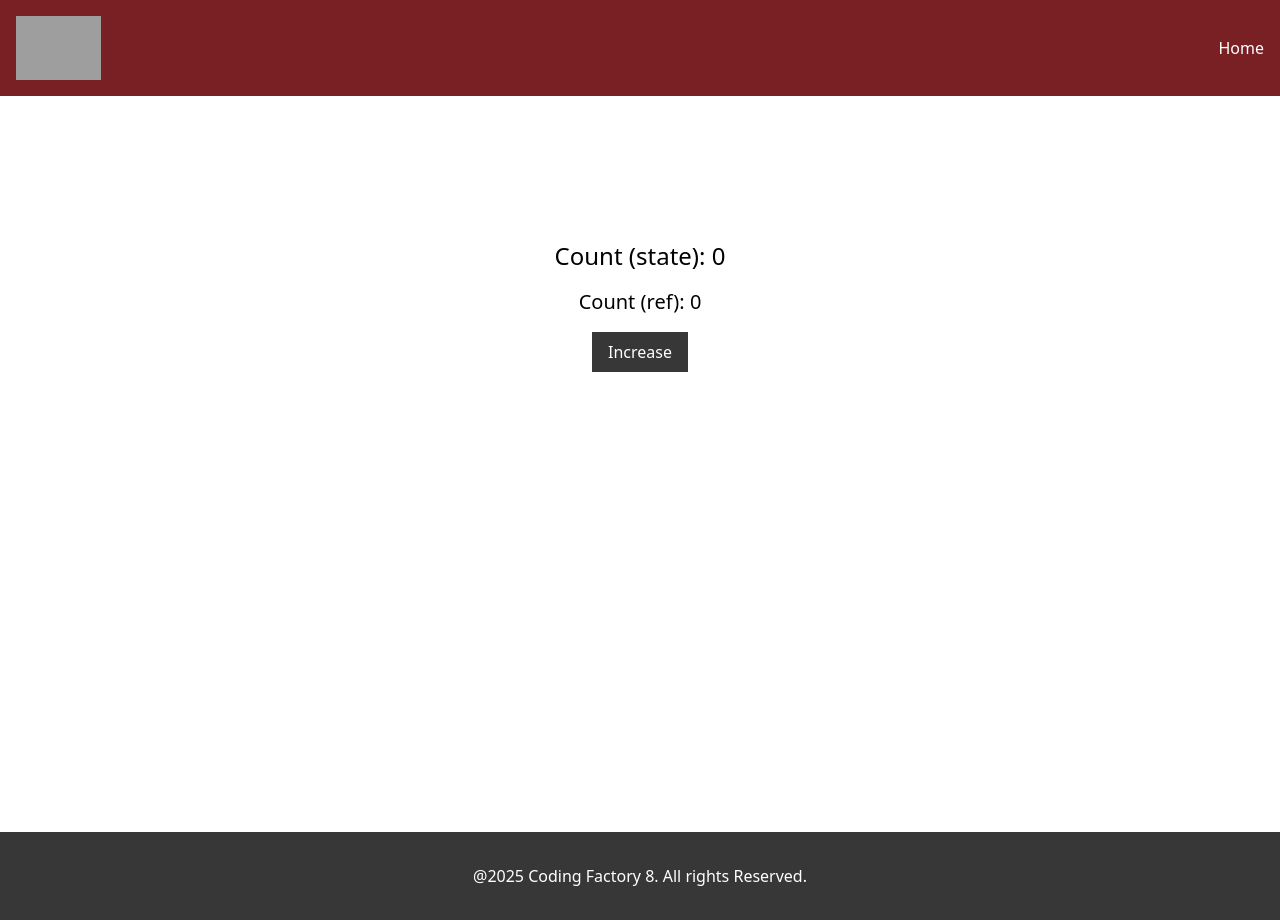
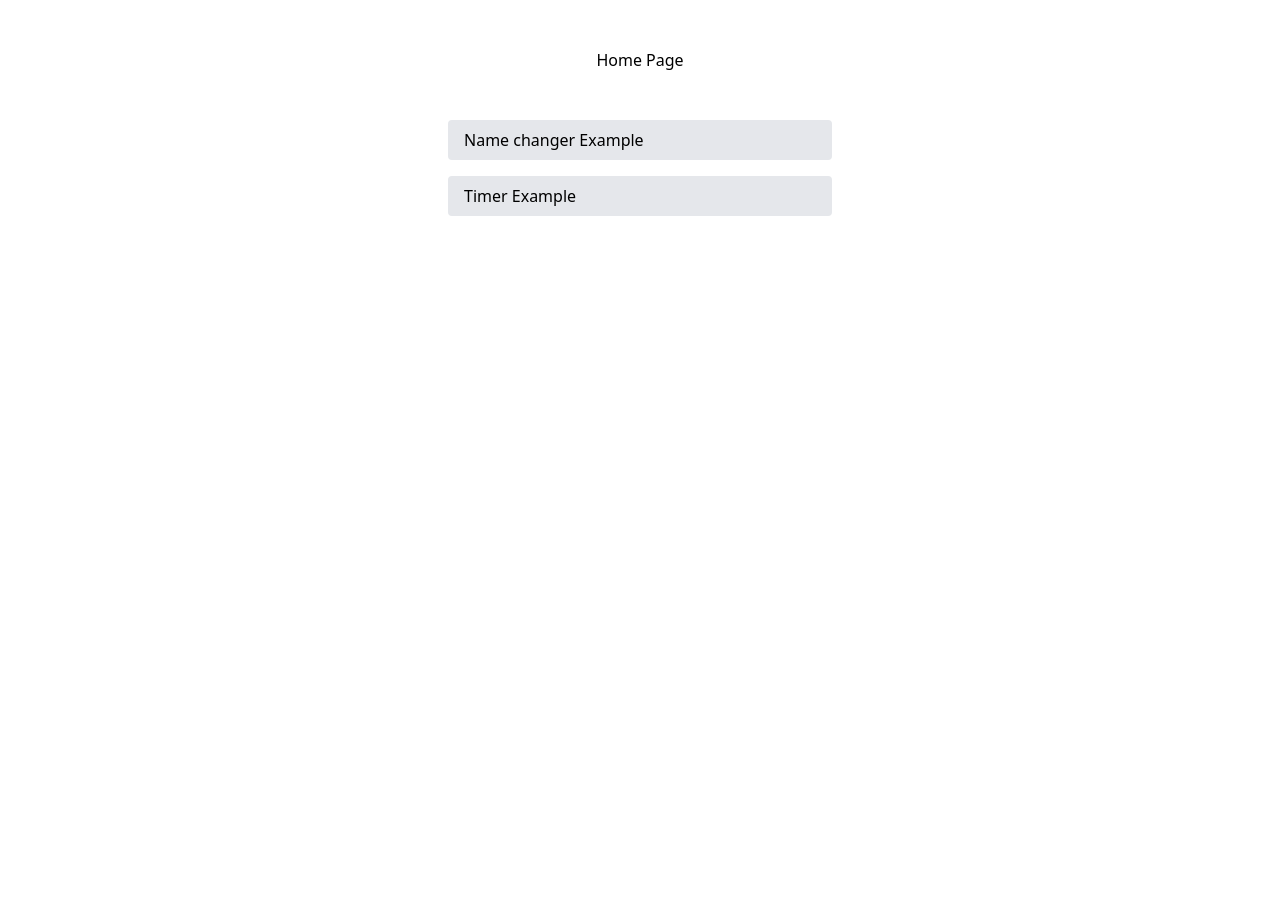
Before and after one commit to Eirini-Triantafyllou/CF8-react-intro, a React (Vite) app: page / in a window 1280 px wide. After the commit the page ends 800 px from the top, so only its background shows below. Built offline with nearby package versions, Linux system fonts and the light colour scheme; grey boxes are pictures that could not be loaded.

Commit message:
feat: using react-router library

```diff
--- a/package.json
+++ b/package.json
@@ -14,6 +14,7 @@
     "@types/node": "^24.5.2",
     "react": "^19.1.1",
     "react-dom": "^19.1.1",
+    "react-router": "^7.9.3",
     "tailwindcss": "^4.1.13"
   },
   "devDependencies": {
--- a/src/App.tsx
+++ b/src/App.tsx
@@ -5,10 +5,15 @@
 // import ArrowFunctionalComponentWithProps from "./components/ArrowFunctionalComponentWithProps.tsx";
 // import ArrowFunctionalComponentWithPropsType from "./components/ArrowFunctionalComponentWithPropsType.tsx";
 // import Card from "./components/Card.tsx";
-import Layout from "./components/Layout.tsx";
+// import Layout from "./components/Layout.tsx";
 // import FocusInput from "./components/FocusInput.tsx";
 // import PreviousValue from "./components/PreviousValue.tsx";
-import CounterWithRef from "./components/CounterWithRef.tsx";
+// import CounterWithRef from "./components/CounterWithRef.tsx";
+// import {useEffect} from "react";
+import {BrowserRouter, Route, Routes} from "react-router";
+import NameChanger from "./components/NameChanger.tsx";
+import HomePage from "./pages/HomePage.tsx";
+import Timer from "./components/Timer.tsx";
 // import WindowSize from "./components/WindowSize.tsx";
 // import NameChangerWithEffect from "./components/NameChangerWithEffect.tsx";
 
@@ -37,7 +42,14 @@
     //     return () => clearInterval(id);
     // }, [])
 
-
+   // useEffect(() => {
+   //     history.pushState({page: 1}, "", "/page");
+   //     history.replaceState({page: 1}, "", "/page1");
+   //
+   //     window.onpopstate = (e) => {
+   //         console.log(e.state);
+   //     }
+   // })
 
     return (
         <>
@@ -57,7 +69,7 @@
             {/*    description="Lorem ipsum dolor sit amet, consectetur adipisicing elit. Quod, veniam."*/}
             {/*  />*/}
             {/*</Card>*/}
-            <Layout>
+            {/*<Layout>*/}
 
                 {/*<ArrowFunctionalComponentWithPropsType*/}
                 {/*    title="Is an Arrow Functional Component With 2 Props"*/}
@@ -86,9 +98,18 @@
 
                 {/*<PreviousValue />*/}
 
-                <CounterWithRef />
+                {/*<CounterWithRef />*/}
 
-            </Layout>
+            {/*</Layout>*/}
+
+            <BrowserRouter>
+                <Routes>
+                    <Route index element={<HomePage />} />
+                    <Route path="name-changer" element={<NameChanger />}/>
+                    <Route path="timer" element={<Timer />}/>
+                </Routes>
+            </BrowserRouter>
+
         </>
     )
 }
--- /dev/null
+++ b/src/pages/HomePage.tsx
@@ -0,0 +1,21 @@
+import {Link, NavLink} from "react-router";
+
+const HomePage = () => {
+    return (
+        <>
+        <h1 className="text-center my-12">Home Page</h1>
+           <div className="flex flex-col items-start max-w-sm mx-auto gap-4">
+            <Link
+                to="/name-changer"
+                className="bg-gray-200 w-full px-4 py-2 rounded"
+            >Name changer Example</Link>
+            <NavLink
+                to="/timer"
+                className="bg-gray-200 w-full px-4 py-2 rounded"
+            >Timer Example</NavLink>
+           </div>
+        </>
+    )
+}
+
+export default HomePage;
```
Also changed, not shown: 1 other file (tests, documents, lock files or other folders).
